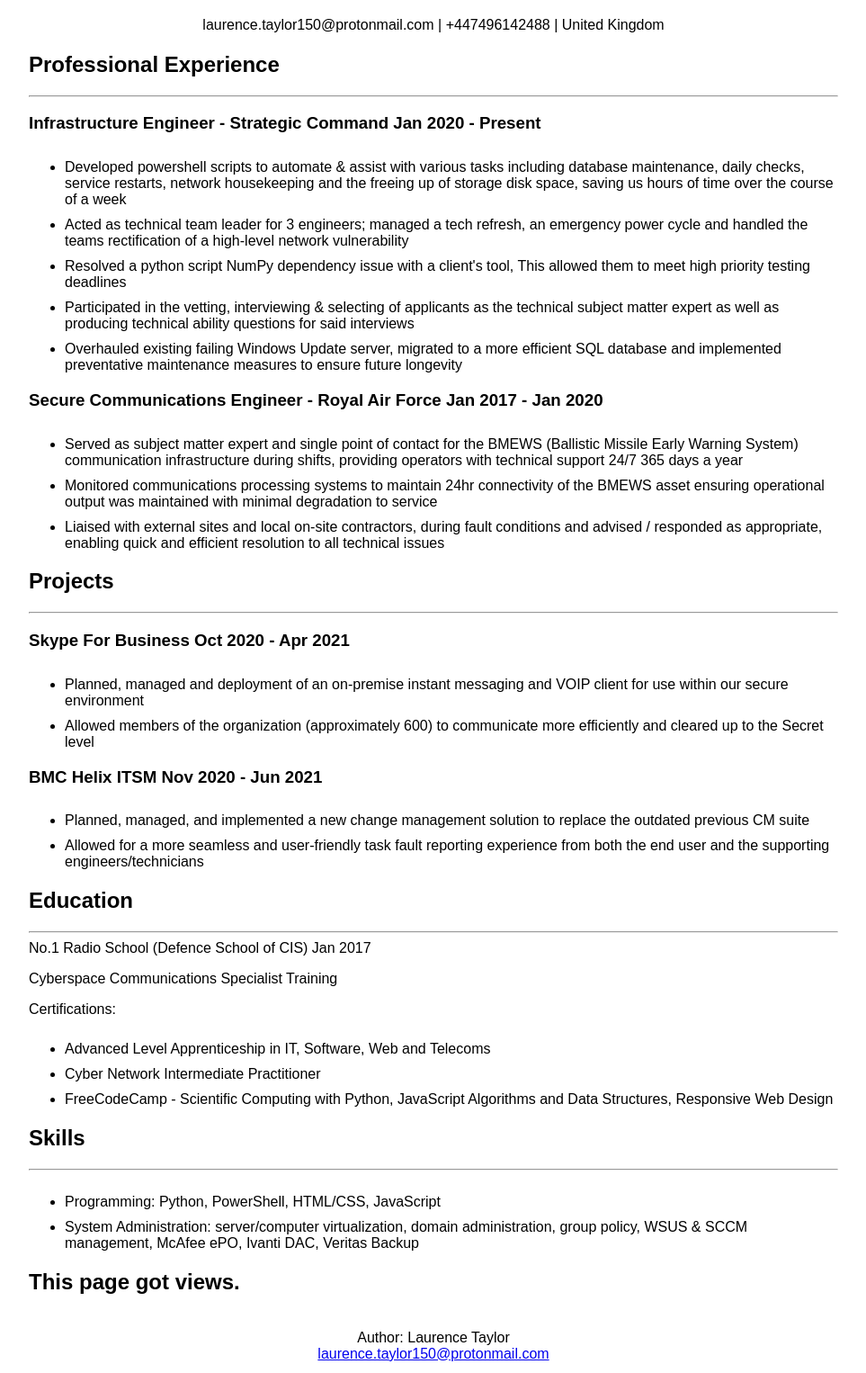
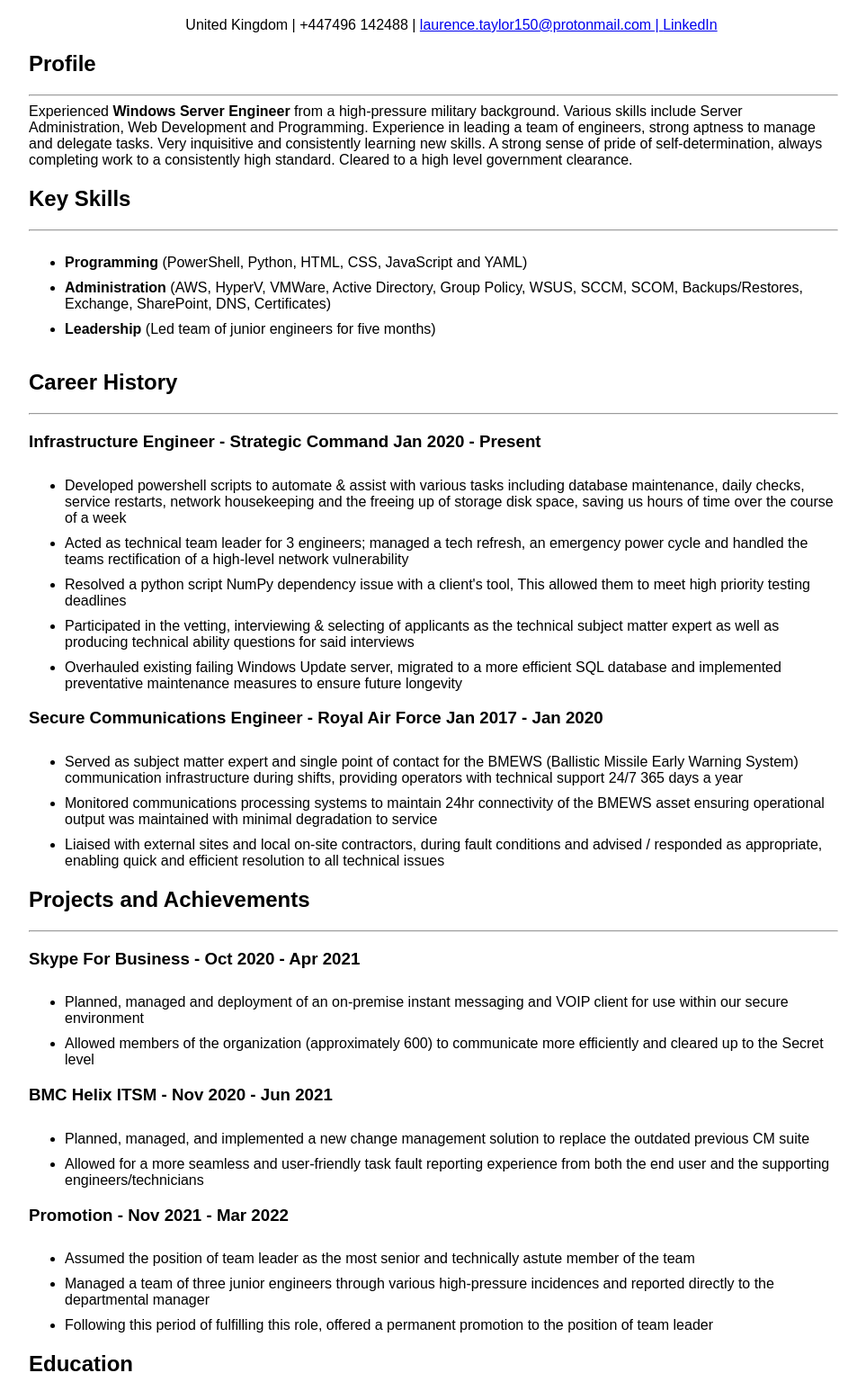
Before and after one commit to Taylor150/AWS_Cloud_Resume, a plain HTML site: page index.html in a window 1280 px wide. Shown: the part 101-1627 px from the top of the page at 90% size, without its empty margins (158-1121 px from the left). Drawn offline with Linux system fonts and the light colour scheme; a script that the page names is missing.

Commit message:
Updated CV

```diff
--- a/index.html
+++ b/index.html
@@ -10,11 +10,39 @@
 
 <div class="headerDiv">
     <h1>Laurence Taylor</h1>
-    <p1>laurence.taylor150@protonmail.com | +447496142488 | United Kingdom</p1>
+    <ul>
+        <p1>United Kingdom | </p1>
+        <p1>+447496 142488 | </p1>
+        <p1><a href = "mailto:laurence.taylor150@protonmail.com">laurence.taylor150@protonmail.com | </a></p1>
+        <p1><a href = "www.linkedin.com/in/taylor150">LinkedIn</a></p1>
+    </ul>
+</div>
+
+<div class="profileDiv">
+    <h2>Profile</h2>
+    <hr>
+    <p1>Experienced <strong>Windows Server Engineer</strong> from a high-pressure military background.
+        Various skills include Server Administration, Web Development and Programming.
+        Experience in leading a team of engineers, strong aptness to manage and delegate tasks.
+        Very inquisitive and consistently learning new skills.
+        A strong sense of pride of self-determination, always completing work to a consistently high standard.
+        Cleared to a high level government clearance.</p1>
+</div>
+
+<div class="skillsDiv">
+    <h2>Key Skills</h2>
+    <hr>
+    <ul>
+        <li><strong>Programming</strong> (PowerShell, Python, HTML, CSS, JavaScript and YAML)</li>
+
+        <li><strong>Administration</strong> (AWS, HyperV, VMWare, Active Directory, Group Policy, WSUS, SCCM, SCOM, Backups/Restores, Exchange, SharePoint, DNS, Certificates)</li>
+
+        <li><strong>Leadership</strong> (Led team of junior engineers for five months)</li>
+    </ul>
 </div>
 
 <div class="experienceDiv">
-    <h2>Professional Experience</h2>
+    <h2>Career History</h2>
     <hr>
     <h3>Infrastructure Engineer - Strategic Command Jan 2020 - Present</h3>
     <ul>
@@ -50,9 +78,9 @@
 </div>
 
 <div class="projectsDiv">
-    <h2>Projects</h2>
+    <h2>Projects and Achievements</h2>
     <hr>
-    <h3>Skype For Business Oct 2020 - Apr 2021</h3>
+    <h3>Skype For Business - Oct 2020 - Apr 2021</h3>
     <ul>
         <li>Planned, managed and deployment of an on-premise instant messaging and VOIP client for use
             within our secure environment</li>
@@ -60,7 +88,7 @@
         <li>Allowed members of the organization (approximately 600) to communicate more efficiently and
             cleared up to the Secret level</li>
     </ul>
-    <h3>BMC Helix ITSM Nov 2020 - Jun 2021</h3>
+    <h3>BMC Helix ITSM - Nov 2020 - Jun 2021</h3>
     <ul>
         <li>Planned, managed, and implemented a new change management solution to replace the outdated
             previous CM suite</li>
@@ -68,18 +96,32 @@
         <li>Allowed for a more seamless and user-friendly task fault reporting experience from both the end user
             and the supporting engineers/technicians</li>
     </ul>
+    <h3>Promotion - Nov 2021 - Mar 2022</h3>
+    <ul>
+        <li>Assumed the position of team leader as the most senior and technically astute member of the team</li>
+
+        <li>Managed a team of three junior engineers through various high-pressure incidences and reported directly to the departmental manager</li>
+
+        <li>Following this period  of fulfilling this role, offered a permanent promotion to the position of team leader</li>
+    </ul>
 </div>
 
 <div class="educationDiv">
     <h2>Education</h2>
     <hr>
-    <p1>No.1 Radio School (Defence School of CIS) Jan 2017</p1>
+    <h3>Defence School of Communication Infrastructure Systems  Jan 2017</h3>
     <p>Cyberspace Communications Specialist Training</p>
 
     <p>Certifications:</p>
         <ul>
             <li>
                 Advanced Level Apprenticeship in IT, Software, Web and Telecoms
+            </li>
+            <li>
+                CompTIA Linux+ (In progress)
+            </li>
+            <li>
+                CompTIA Cloud+ (In progress)
             </li>
             <li>
                 Cyber Network Intermediate Practitioner
@@ -92,19 +134,15 @@
 
 </div>
 
-<div class="skillsDiv">
-    <h2>Skills</h2>
+<div class="additionalDiv">
+    <h2>Additional Information</h2>
     <hr>
-    <ul>
-        <li>Programming: Python, PowerShell, HTML/CSS, JavaScript</li>
+    <p>A keen interest in science, technology and finance, I spend my spare time learning about new technologies, gaming and investing. I enjoy the outdoors and physical activities such as mountain biking and bouldering. I enjoy automation and always looking for ways to streamline processes in my current role.</p>
 
-        <li>System Administration: server/computer virtualization, domain administration, group policy, WSUS
-            & SCCM management, McAfee ePO, Ivanti DAC, Veritas Backup</li>
-    </ul>
 </div>
 
 <div class="counterDiv">
-    <h2>This page got <span id="visits"></span> views.</h2>
+    <h2>This page has <span id="visits"></span> views.</h2>
 </div>
 
 
```
